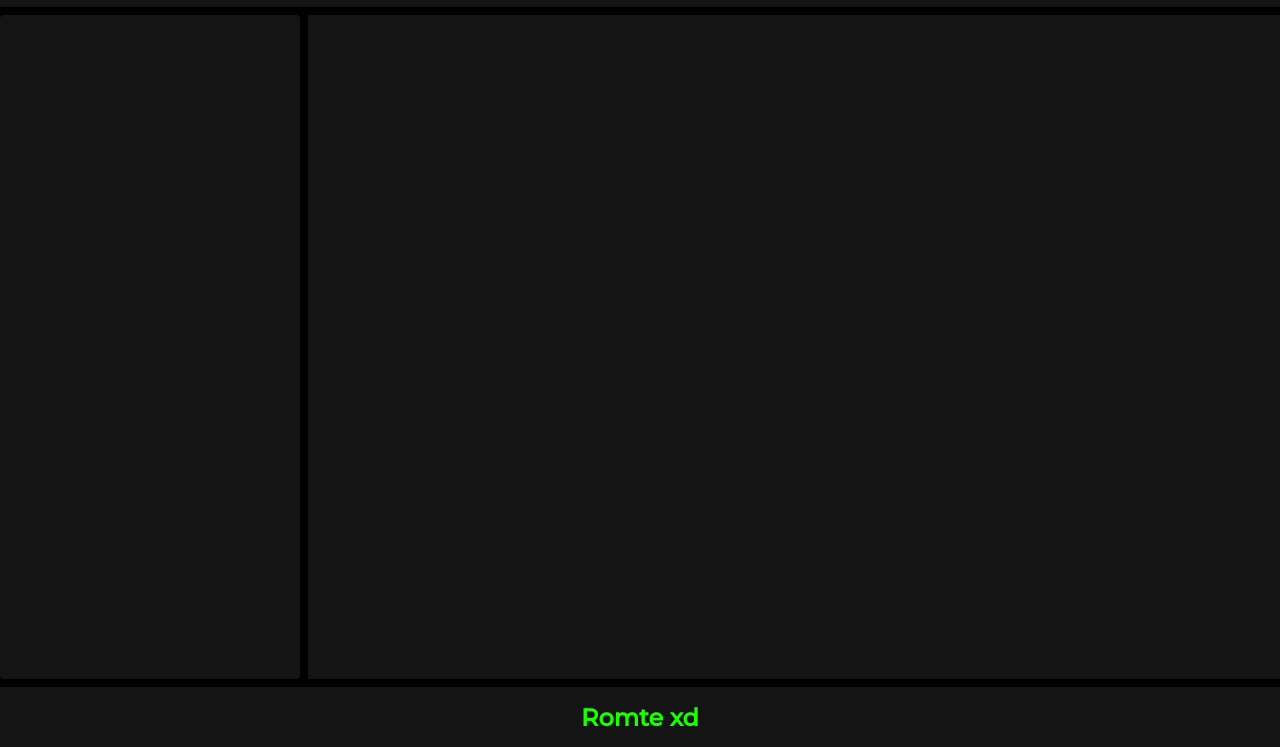
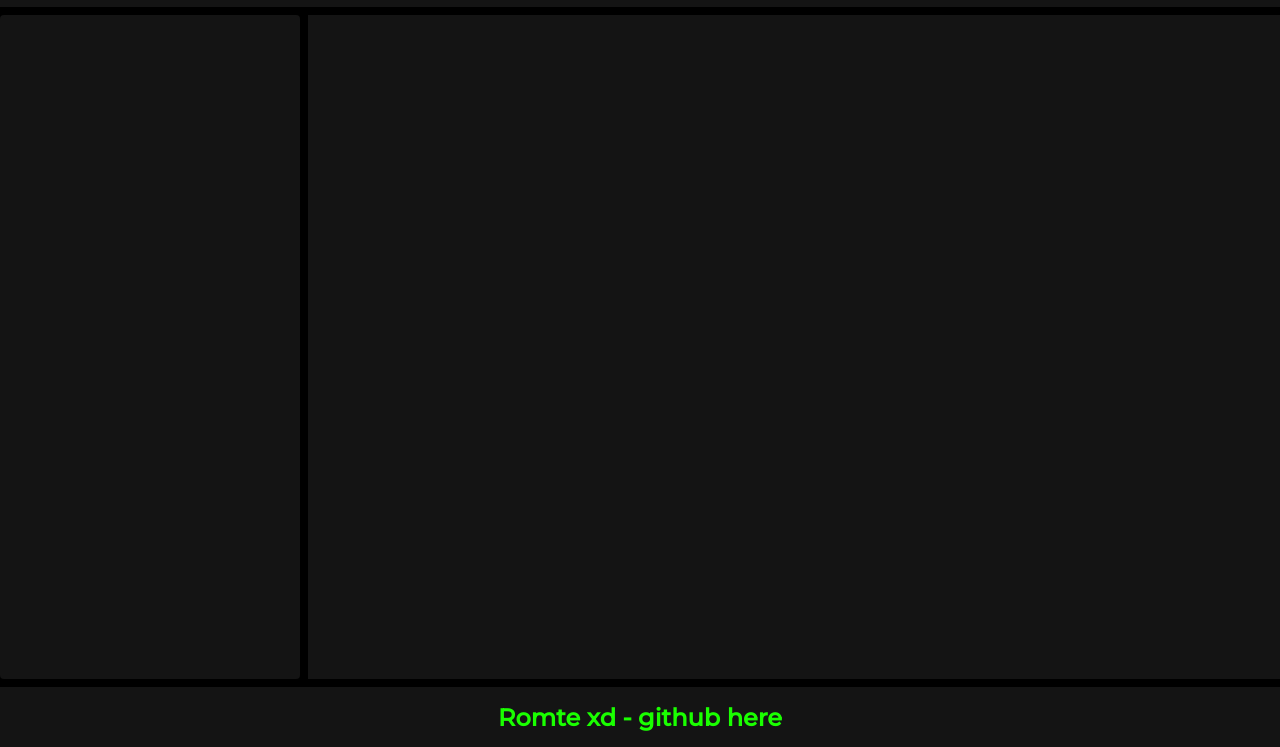
Before and after one commit to Romte1/user-interface-practice, a website built with webpack: page src/index.html in a window 1280 px wide. Shown: the part 53-800 px from the top of the page. Built offline with nearby package versions, Linux system fonts and the light colour scheme; files whose address does not match are found by name.

Commit message:
Minor text change in footer section

```diff
--- a/src/index.html
+++ b/src/index.html
@@ -78,7 +78,7 @@
     </section>
 
     <section class="footer">
-        <h1> Romte xd</h1>
+        <h1> Romte xd - github here</h1>
     </section>
 </body>
 </html>
```
